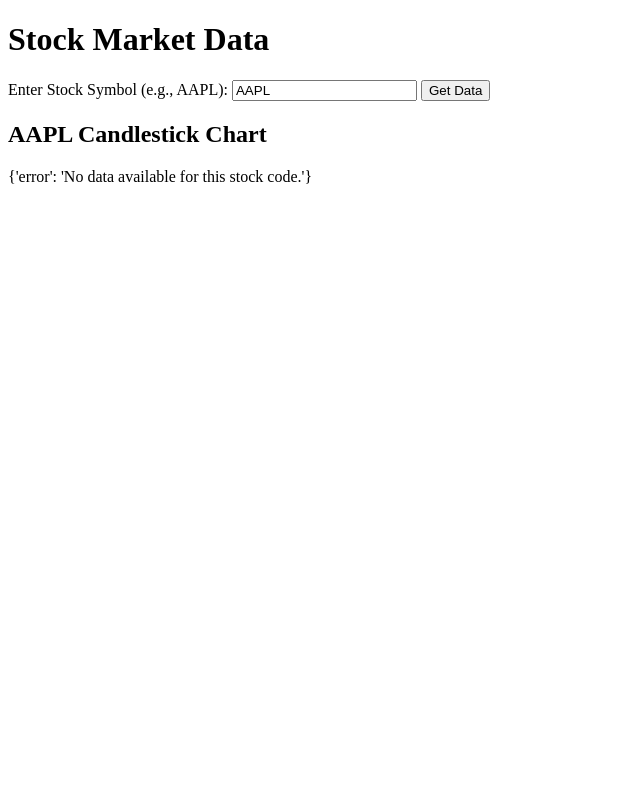
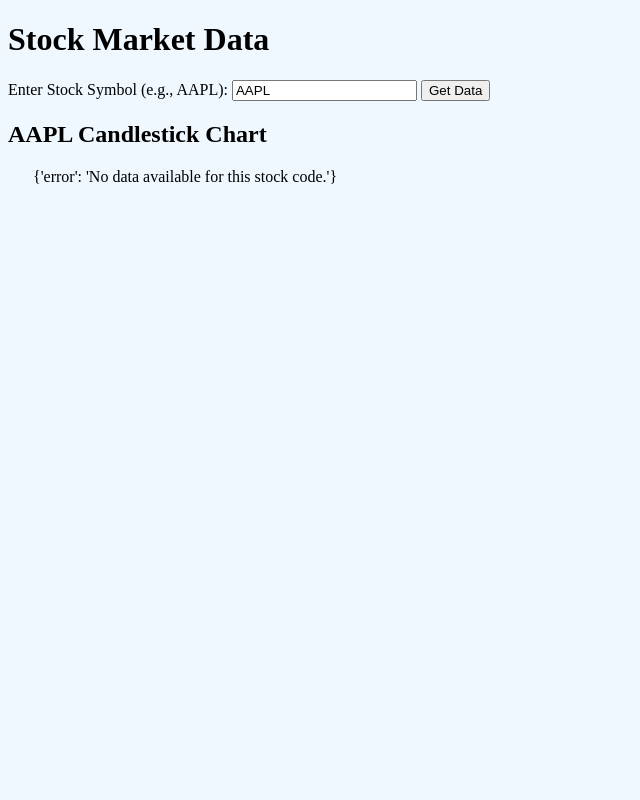
Before and after one commit to rando911/stock-market-app, a Flask app: page / in a window 1280 px wide. Shown: the whole page, without its empty margins (0-640 px from the left). Run offline with Flask 3, Linux system fonts and the light colour scheme; data that the repository does not hold is empty.

Commit message:
Added CSS functionality

```diff
--- a/stock-market-app/app/routes.py
+++ b/stock-market-app/app/routes.py
@@ -1,7 +1,7 @@
 from flask import Blueprint, render_template, request
 from app.services.stock_service import get_stock_data  # Ensure this function is in stock_service.py
 
-bp = Blueprint('main', __name__)
+bp = Blueprint('main', __name__, static_folder='static')
 
 @bp.route("/", methods=["GET", "POST"])
 def index():
--- /dev/null
+++ b/stock-market-app/app/static/styles/styles.css
@@ -0,0 +1,17 @@
+html{
+ height:100%;
+ width:100%;
+}
+
+body{
+ background-color:aliceblue;
+}
+
+input[type=text]:focus {
+    border: 3px solid #555;
+  }
+
+#candlestick_chart{
+ margin-left: 25px;
+ margin-right: 25px;
+}
--- a/stock-market-app/app/templates/index.html
+++ b/stock-market-app/app/templates/index.html
@@ -5,6 +5,8 @@
     <meta name="viewport" content="width=device-width, initial-scale=1.0">
     <title>Stock Market Data</title>
     <script src="https://cdn.jsdelivr.net/npm/plotly.js-dist-min"></script>
+    <!--Added link to CSS file in style-->
+    <link rel= "stylesheet" type= "text/css" href= "{{url_for('static',filename='styles/styles.css')}}">
 </head>
 <body>
     <h1>Stock Market Data</h1>
@@ -20,7 +22,9 @@
     <div>
         {% if stock_data %}
             <h2>{{ stock_code }} Candlestick Chart</h2>
+            <div id="candlestick_chart">
             {{ stock_data | safe }}  <!-- Embeds the Plotly chart -->
+            </div>
         {% else %}
             <p>No data available for this stock code.</p>
         {% endif %}
```
Also changed, not shown: 1 other file.
